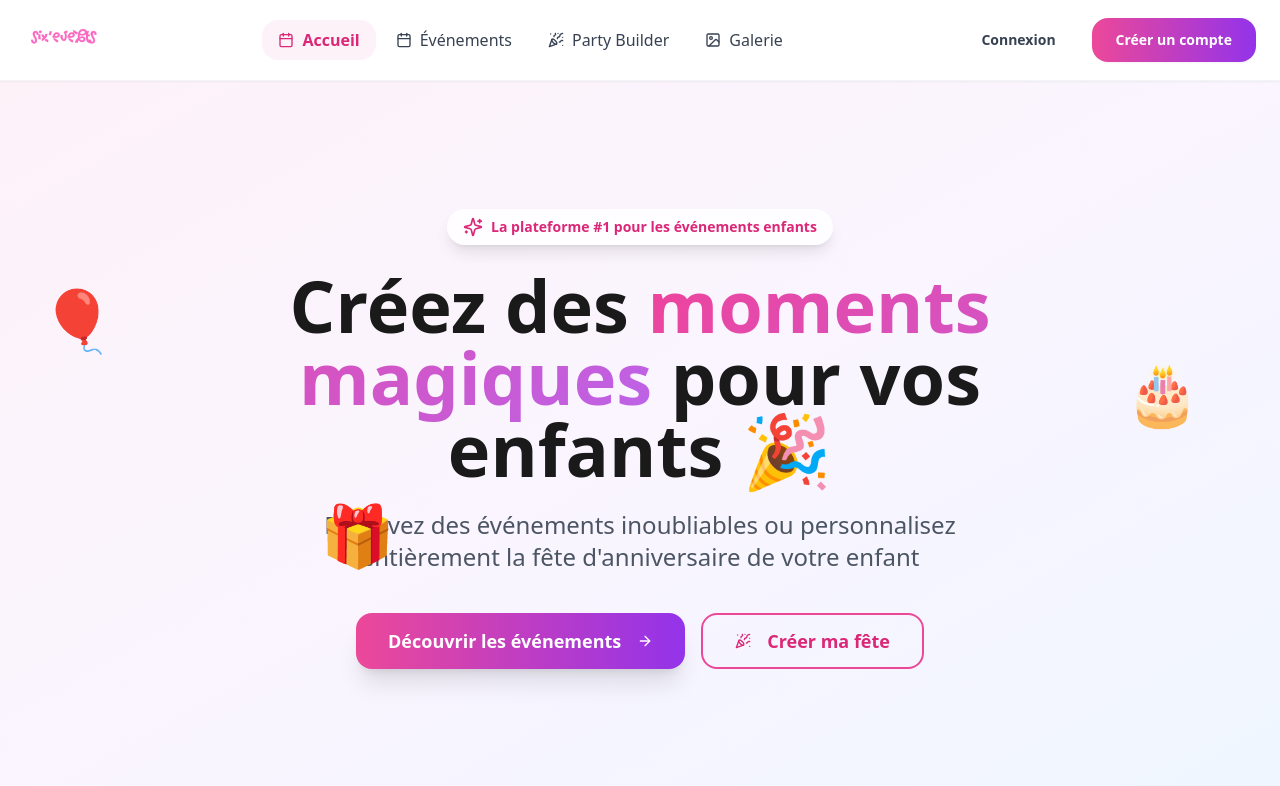
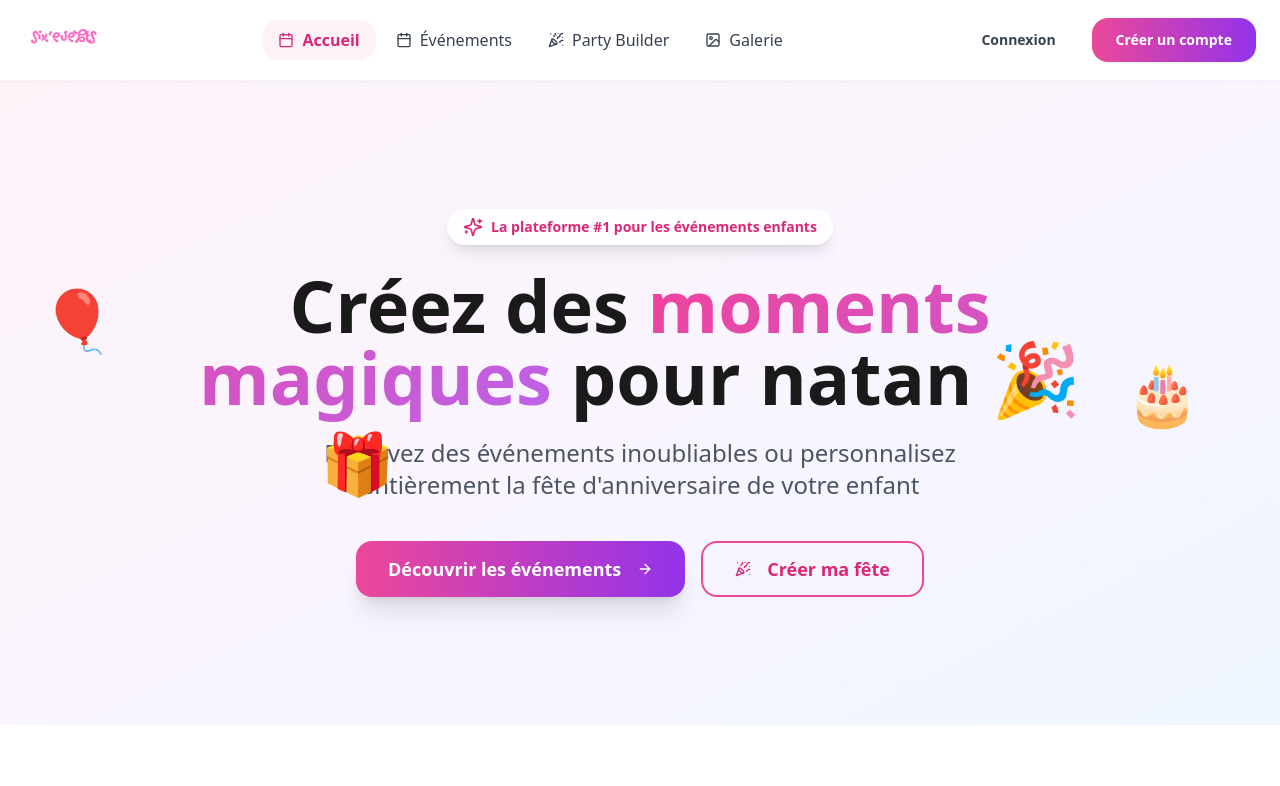
Before and after one commit to SixEvents/Six-Events, a React (Vite) app: page / in a window 1280 px wide. Shown: the top 786 px of the page. Built offline with nearby package versions, Linux system fonts and the light colour scheme; the HTML template or start-up script is replaced by a standard one.

Commit message:
Update Home page message to natan

```diff
--- a/src/pages/Home.tsx
+++ b/src/pages/Home.tsx
@@ -101,7 +101,7 @@ export default function Home() {
             >
               Créez des{' '}
               <span className="gradient-text">moments magiques</span>
-              {' '}pour vos enfants 🎉
+              {' '}pour natan 🎉
             </motion.h1>
 
             <motion.p
```
